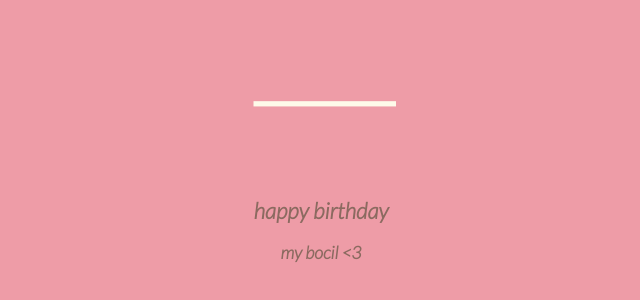
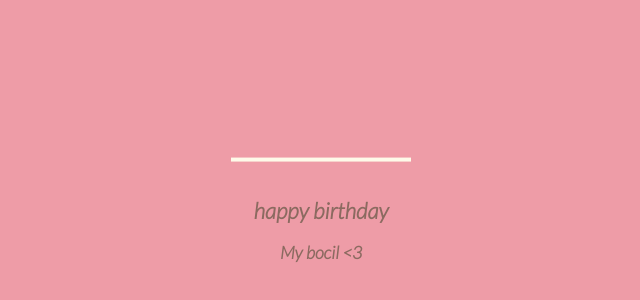
Before and after one commit to lexius2/Happy-birhtday-Ainii, a plain HTML site: page index.html in a window 1280 px wide. Shown: the part 166-466 px from the top of the page, without its empty margins (327-967 px from the left). Drawn offline with Linux system fonts and the light colour scheme.

Commit message:
Update index.html

```diff
--- a/index.html
+++ b/index.html
@@ -40,7 +40,7 @@
         top: 228px;
         left: 50%;
         margin-left: -2.4px;
-        margin-top: -9.33333333px;
+        margin-top: -8.33333333px;
         width: 5px;
         height: 35px;
         transform: translateY(-300px);
@@ -70,7 +70,7 @@
       .fuego {
         border-radius: 100%;
         position: absolute;
-        top: -15px;
+        top: -20px;
         left: 50%;
         margin-left: -2.6px;
         width: 6.66666667px;
@@ -134,7 +134,7 @@
         <div class="fuego"></div>
         <div class="fuego"></div>
       </div>
-      <svg id="cake" version="1.1" x="0px" y="0px" width="150px" height="500px" viewBox="0 0 200 500" enable-background="new 0 0 200 500" xml:space="preserve">
+      <svg id="cake" version="1.1" x="0px" y="0px" width="200px" height="500px" viewBox="0 0 200 500" enable-background="new 0 0 200 500" xml:space="preserve">
         <path fill="#a88679" d="M173.667-13.94c-49.298,0-102.782,0-147.334,0c-3.999,0-4-16.002,0-16.002
         c44.697,0,96.586,0,147.334,0C177.667-29.942,177.668-13.94,173.667-13.94z">
             <animate id="bizcocho_3" attributeName="d" calcMode="spline" keySplines="0 0 1 1; 0 0 1 1" begin="relleno_2.end" dur="0.3s" fill="freeze" values="
@@ -280,11 +280,11 @@
       c-7.606-0.447-6.058-37.895-20.62-23.333c-10.167,10.166-15.972-0.747-25,12C119.547,443.568,121.798,416.515,111.547,415.233z
                               " />
         </path>
-        <rect x="10" y="475.571" fill="#fefae9" width="200px" height="7" />
+        <rect x="10" y="475.571" fill="#fefae9" width="180" height="4" />
       </svg>
       <div class="text">
       <h1>happy birthday</h1>
-      <p class="name">my bocil <3</p>
+      <p class="name">My bocil <3</p>
       </div>
   </body>
 </html>
```
